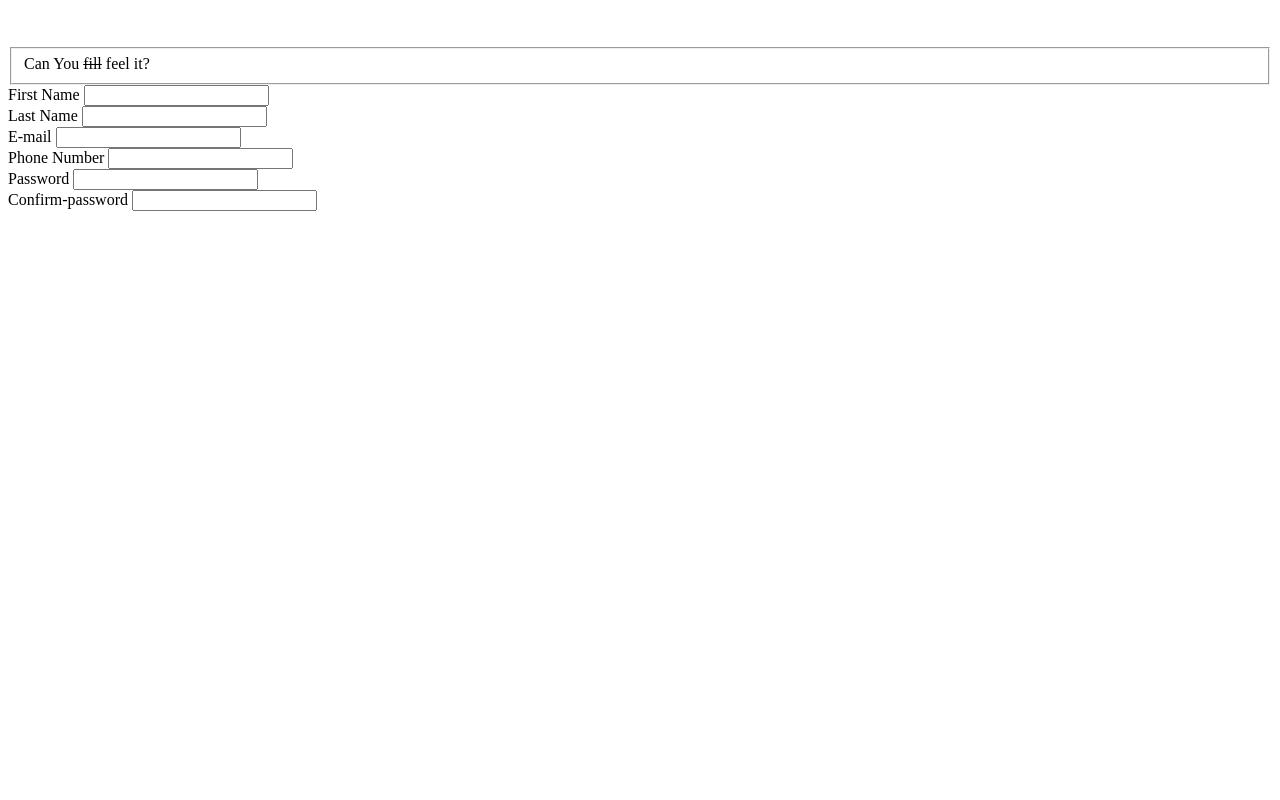
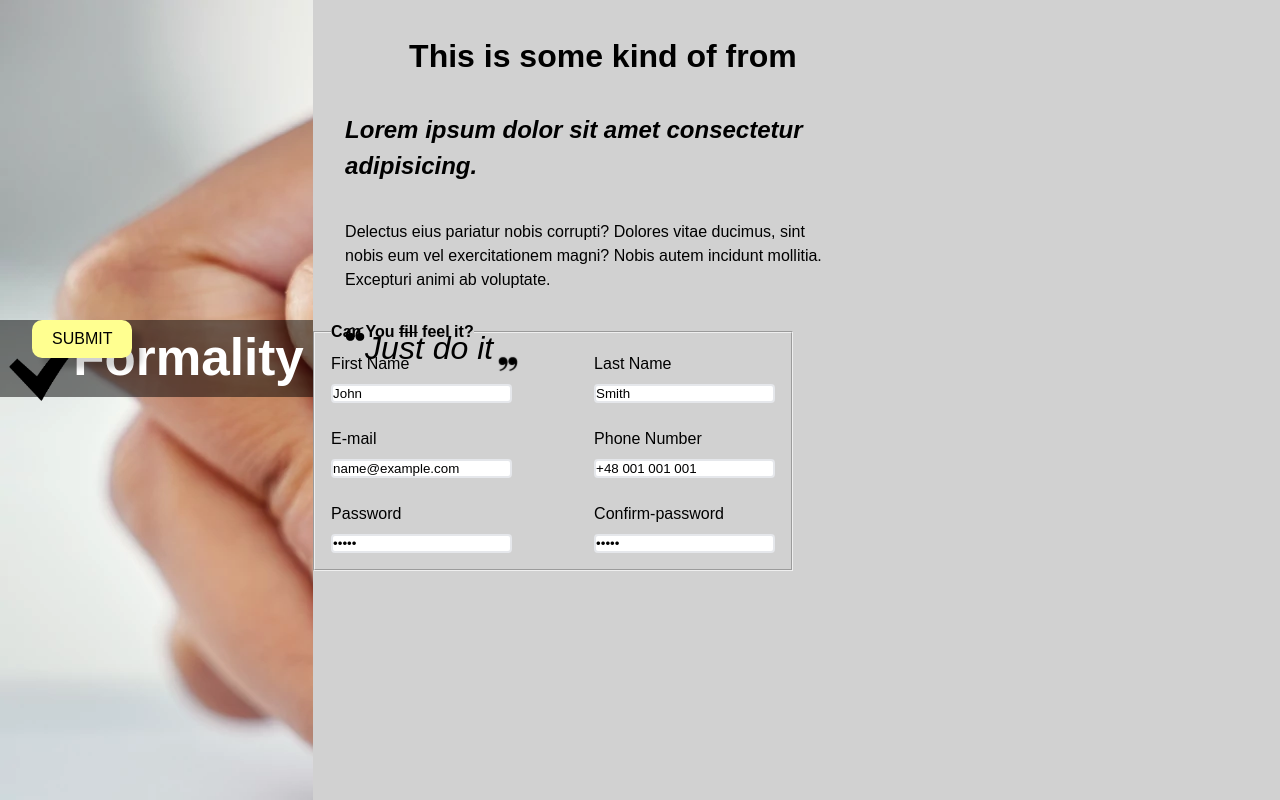
Before and after one commit to Gitman87/Formalitty, a plain HTML site: page index.html in a window 1280 px wide. Drawn offline with Linux system fonts and the light colour scheme.

Commit message:
Add suffiecent look

```diff
--- a/index.html
+++ b/index.html
@@ -9,50 +9,67 @@
   <body>
     <div class="main-container">
       <div class="graphic-container">
-        <header>
         <div class="logo-container">
-            <img src="" alt="" />
-            <p class="logotype"></p>
+          <img src="images/checkbox.png" id="check" alt="check-sign" />
+          <p id="logo">Formality</p>
         </div>
-        </header>
       </div>
-      <div class="content-container">
+      <div class="rest-container">
         <div class="hero">
-          <h1></h1>
-          <h2></h2>
-          <p class="explanation"></p>
-          <cite class="main-quote"></cite>
+          <h1>This is some kind of from</h1>
+          <h2>Lorem ipsum dolor sit amet consectetur adipisicing.</h2>
+          <p class="explanation">
+            Delectus eius pariatur nobis corrupti? Dolores vitae ducimus, sint
+            nobis eum vel exercitationem magni? Nobis autem incidunt mollitia.
+            Excepturi animi ab voluptate.
+          </p>
+          <cite class="main-quote">Just do it</cite>
         </div>
+
         <main>
           <form action="" method="post">
+            <fieldset id="account-field">
+              <legend>Can You <s>fill</s> feel it?</legend>
               <div class="account-fields-container">
-              <fieldset id="account-field">Can You <s>fill</s> feel it?</fieldset>
-
-              <div class="field">
+                <div id="first-column">
+                  <div class="field" .class="first-row">
                     <label for="first-name">First Name</label>
-                <input type="text" id="first-name" required />
-              </div>
-              <div class="field">
-                <label for="last-name">Last Name</label>
-                <input type="text" name="last-name" id="last-name" required />
+                    <input type="text" id="first-name" required value="John"/>
                   </div>
                   <div class="field">
                     <label for="email">E-mail</label>
-                <input type="email" id="email" required />
-              </div>
-              <div class="field">
-                <label for="phone">Phone Number</label>
-                <input type="tel" id="phone" required />
+                    <input type="email" id="email" required value="name@example.com" />
                   </div>
                   <div class="field">
                     <label for="password">Password</label>
-                <input type="password" id="password" required />
+                    <input type="password" id="password" required value="admin" minlength="5"/>
                   </div>
+                </div>
+
+                <div id="second-column">
+                  <div class="field">
+                    <label for="last-name">Last Name</label>
+                    <input
+                      type="text"
+                      name="last-name"
+                      id="last-name"
+                      required value="Smith"
+                    />
+                  </div>
+
+                  <div class="field">
+                    <label for="phone">Phone Number</label>
+                    <input type="tel" id="phone" required value="+48 001 001 001"/>
+                  </div>
+
                   <div class="field">
                     <label for="confirm">Confirm-password</label>
-                <input type="password" id="confirm" required />
+                    <input type="password" id="confirm" required value="admin" minlength="5"/>
                   </div>
                 </div>
+              </div>
+            </fieldset>
+            <button type="submit" id="submit-button">SUBMIT</button>
           </form>
         </main>
       </div>
--- a/style.css
+++ b/style.css
@@ -0,0 +1,188 @@
+*,
+::before,
+::after {
+  box-sizing: border-box;
+  padding: 0;
+}
+* {
+  margin: 0;
+}
+body {
+  line-height: 1.5;
+}
+/* img, picture, video, canvas, svg {
+  display: block;
+  max-width: 100%;
+} */
+p,
+h1,
+h2,
+h3,
+h4,
+h5,
+h6 {
+  overflow-wrap: break-word;
+}
+#root,
+#__next {
+  isolation: isolate;
+}
+:root{
+  --background-color:rgb(209, 209, 209);
+}
+.main-container {
+  display: flex;
+}
+.graphic-container {
+  width: 30vw;
+
+  height: 100vh;
+  background-image: url("images/marking-each-answer-correctly-2023-11-27-05-19-49-utc.webp");
+  background-repeat: no-repeat;
+  max-width: 600px;
+}
+.logo-container {
+  position: relative;
+  top: 20rem;
+  height: 6vw;
+  width: 100%;
+  max-height: 120px;
+  background-color: hsl(0, 0%, 0%, 0.5);
+  display: flex;
+  justify-content: center;
+  flex-direction: row;
+}
+#logo {
+  font-size: clamp(1rem, 4vw, 5rem);
+  font-family: Arial, Helvetica, sans-serif;
+  font-weight: 800;
+  color: white;
+}
+#check {
+  position: relative;
+  top: 5%;
+  height: 100%;
+  display: inline-block;
+  margin-right: -6%;
+  max-height: 120px;
+}
+.rest-container {
+  display: flex;
+  flex-direction: column;
+  width:100%;
+  background-color: var(--background-color);
+
+}
+h1,
+h2,
+p,
+legend, label,cite  {
+  font-family: Arial, Helvetica, sans-serif;
+}
+h1 {
+  text-indent: 2em;
+  margin-bottom: 1em;
+}
+h2{
+  margin-bottom: 1.5em;
+  font-style: italic;
+}
+cite{
+  display: block;
+  margin-top:1em;
+  font-size:2rem;
+
+
+}
+cite::before{
+  content: url(images/quote-small.png);
+  position:relative;
+  top:-15px;
+}
+cite::after{
+  content: url(images/quote-small-flipped.png);
+  position: relative;
+  top:15px;
+  left:5px;
+
+}
+
+.hero {
+  max-width: 66ch;
+  height:20rem;
+  background-color: var(--background-color);
+  padding-left: 2em;
+  padding-top:2em;
+}
+form {
+  width: clamp(5em, 40vw, 30em);
+}
+fieldset {
+  padding: 1em;
+}
+.account-fields-container {
+  display: flex;
+  justify-content: space-between;
+  gap: 1em;
+}
+.field {
+  display: flex;
+  justify-content: space-between;
+  flex-direction: column;
+  gap: 0.5em;
+  margin-top: 1.5em;
+}
+#first-column,
+#second-column {
+  margin-top: -2em;
+}
+input {
+
+  border: none;
+
+}
+input:valid{
+  border-radius: 4px;
+  border:2px solid #E5E7EB;
+}
+input:focus {
+  background-color: var(--background-color);
+  border: 2px solid rgb(255, 255, 144);
+  outline:  2px solid rgb(255, 255, 144);
+}
+input:active{
+  border: 2px solid rgb(255, 255, 144);
+}
+input:invalid{
+  border: 2px solid red;
+}
+input:invalid
+main{
+  position: relative;
+  width:100%;
+
+  background-color: white;
+  width:100%;
+
+  padding:1em;
+  box-shadow: 0px 7px 5px -3px rgba(0,0,0,0.54);
+-webkit-box-shadow: 0px 7px 5px -3px rgba(0,0,0,0.54);
+-moz-box-shadow: 0px 7px 5px -3px rgba(0,0,0,0.54);
+}
+legend{
+  font-weight: 600;
+}
+#submit-button{
+position: absolute;
+top: 20rem;
+left: 2rem;
+
+background-color: rgb(255, 255, 144);
+font-size: 1rem;
+padding:10px 20px 10px 20px;
+border-radius: 10px;
+border: none;
+box-shadow:box-shadow: 10px 10px 5px 0px rgba(0,0,0,0.18);
+-webkit-box-shadow: 10px 10px 5px 0px rgba(0,0,0,0.18);
+-moz-box-shadow: 10px 10px 5px 0px rgba(0,0,0,0.18);
+}
```
Also changed, not shown: images/marking-each-answer-correctly-2023-11-27-05-19-49-utc.webp (added), images/quote-small-flipped.png (added), images/quote-small.png (added), images/quote.png (added), images/quotes-collection-set-of-vector-web-elements-2023-11-27-05-30-31-utc/.comments/d_210_13.jpg.xml (added), 3 other files. Lines whose indentation alone changed are shown as unchanged.
